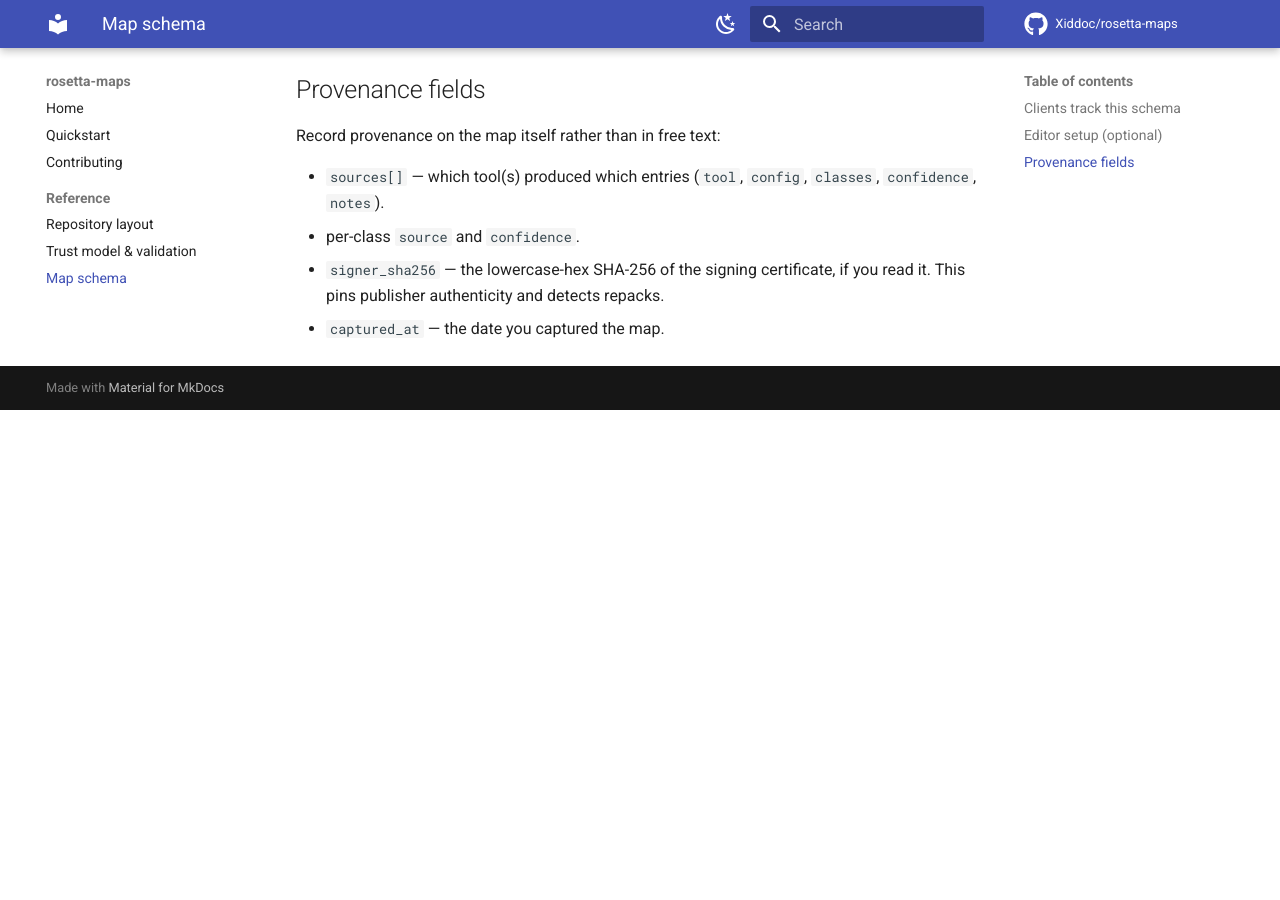
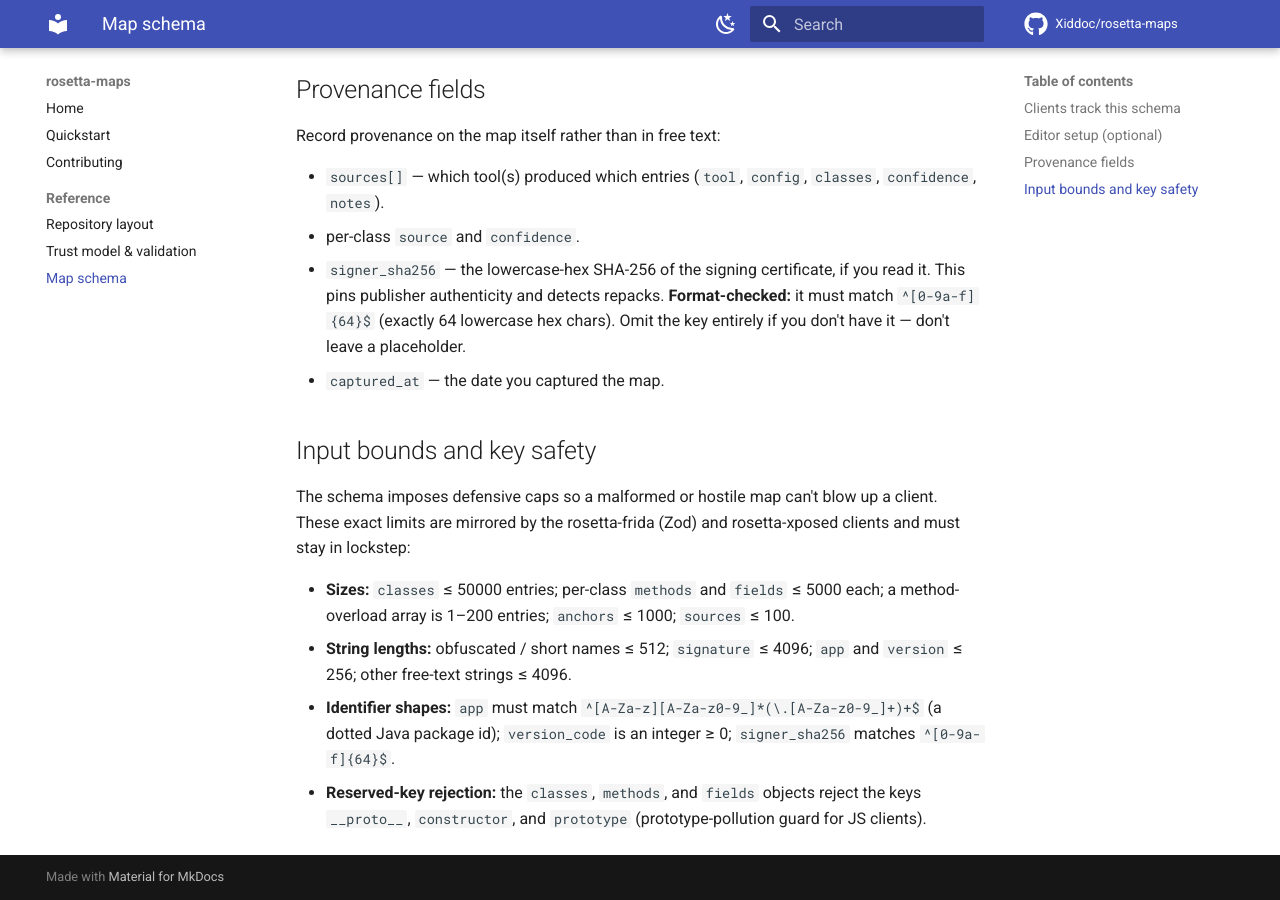
Before and after one commit to Xiddoc/rosetta-maps, an MkDocs documentation site: the page built from docs/reference/schema.md, in a window 1280 px wide and 900 px high, scrolled down 994 px. Built offline with MkDocs 1.6.1 and Material for MkDocs 9.7.7, drawn with Linux system fonts in a browser that asks for light colours; comment, search, counter and statistics services are not loaded; before the commit the page ends 1404 px from its top, so only the background shows below that.

Commit message:
schema: add input-bounds + key-safety caps to canonical map schema
Add defensive limits to schema/rosetta-map.schema.json (draft-07),
kept in lockstep with the rosetta-frida Zod mirror:

- classes maxProperties 50000; per-class methods/fields maxProperties 5000
- method overload array maxItems 200 (minItems 1 kept); anchors maxItems
  1000; sources maxItems 100
- maxLength: obfuscated/short names 512; signature 4096; app/version 256;
  other free strings 4096
- app pattern ^[A-Za-z][A-Za-z0-9_]*(\.[A-Za-z0-9_]+)+$; version_code
  integer minimum 0; signer_sha256 enforced via ^[0-9a-f]{64}$
- reserved-key rejection (__proto__/constructor/prototype) via
  propertyNames on classes/methods/fields

Drop the non-conforming signer_sha256 placeholder from the map template
(field is optional; omit rather than placeholder). Document the caps in
docs/reference/schema.md. Example map maps/com.example.app/30405.json
still validates (signer_sha256 was already 64 hex zeros; app already a
dotted id).

https://claude.ai/code/session_01F3soVfNcnfAV4p1HpWNZpZ

```diff
--- a/docs/reference/schema.md
+++ b/docs/reference/schema.md
@@ -50,5 +50,25 @@ Record provenance on the map itself rather than in free text:
   `confidence`, `notes`).
 - per-class `source` and `confidence`.
 - `signer_sha256` — the lowercase-hex SHA-256 of the signing certificate, if you
-  read it. This pins publisher authenticity and detects repacks.
+  read it. This pins publisher authenticity and detects repacks. **Format-checked:**
+  it must match `^[0-9a-f]{64}$` (exactly 64 lowercase hex chars). Omit the key
+  entirely if you don't have it — don't leave a placeholder.
 - `captured_at` — the date you captured the map.
+
+## Input bounds and key safety
+
+The schema imposes defensive caps so a malformed or hostile map can't blow up a
+client. These exact limits are mirrored by the rosetta-frida (Zod) and
+rosetta-xposed clients and must stay in lockstep:
+
+- **Sizes:** `classes` ≤ 50000 entries; per-class `methods` and `fields` ≤ 5000
+  each; a method-overload array is 1–200 entries; `anchors` ≤ 1000; `sources` ≤
+  100.
+- **String lengths:** obfuscated / short names ≤ 512; `signature` ≤ 4096; `app`
+  and `version` ≤ 256; other free-text strings ≤ 4096.
+- **Identifier shapes:** `app` must match
+  `^[A-Za-z][A-Za-z0-9_]*(\.[A-Za-z0-9_]+)+$` (a dotted Java package id);
+  `version_code` is an integer ≥ 0; `signer_sha256` matches `^[0-9a-f]{64}$`.
+- **Reserved-key rejection:** the `classes`, `methods`, and `fields` objects
+  reject the keys `__proto__`, `constructor`, and `prototype` (prototype-pollution
+  guard for JS clients).
```
Also changed, not shown: 2 other files.
